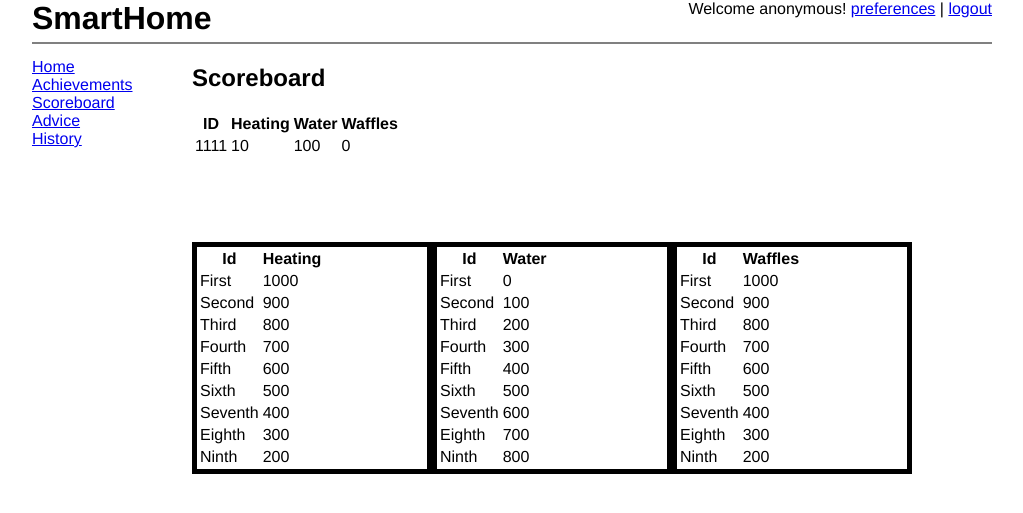
After one commit to adreena/HomeWatch, a PHP site: page /crazy_eddie_stuff/scoreboard.php in a window 1280 px wide. The commit adds this page. Shown: the top 513 px of the page, without its empty margins (128-1151 px from the left). Run offline with PHP 8.4, Linux system fonts and the light colour scheme; some libraries are stand-ins or nearby versions.

Commit message:
Refactored scoreboard into Twig template.

```diff
--- /dev/null
+++ b/crazy_eddie_stuff/scoreboard.php
@@ -0,0 +1,12 @@
+<?php
+
+require_once __DIR__ . '/../vendor/autoload.php';
+
+/* Twig configuration. */
+$loader = new Twig_Loader_Filesystem(__DIR__ . '/templates');
+$twig = new Twig_Environment($loader);
+
+/* This one is "dynamic"; it doesn't need any data to be produced whilst
+ * rendering the template. */
+
+echo $twig->render('resident-scoreboard.html');
--- /dev/null
+++ b/crazy_eddie_stuff/static/scoreboard.js
@@ -0,0 +1,60 @@
+/* Render scoreboards. */
+
+/* This one requires A LOT of refactoring, so I didn't really bother. Just
+ * changed a few things.
+ * Might want to look at Underscore template system:
+ *
+ *    http://underscorejs.org/#template
+ *
+ */
+
+/* Hard-coded data for testing. */
+var entryNames = ["ID","Heating","Water","Waffles"];
+var currentScores = [1111, 10, 100, 0];
+var entries = [["First",1000,0],["Second",900,100],["Third",800,200],["Fourth",700,300],["Fifth",600,400],["Sixth",500,500],["Seventh",400,600],["Eighth",300,700],["Ninth",200,800]];
+
+
+function CreateCurrentScoreTable() {
+	var str = '<table><tr>';
+    for ( var i=0; i< entryNames.length; i++){
+        str += '<th>' + entryNames[i] + '</th>';
+    }
+	str += "</tr><tr>"
+	for ( var i=0; i< currentScores.length; i++){
+        str += '<td>' + currentScores[i] + '</td>';
+    }
+    str += '</tr></table>';
+    return str;
+}
+
+function fillEntries() {
+}
+
+function SortEntries(column) {
+}
+
+function CreateRankingTable(interestLabel, interestEntry) {
+	var str = '<table class="scoreboard">';
+    str += '<tr><th>Id</th><th>' + interestLabel + '</th></tr>';
+    for ( var i=0; i< entries.length; i++){
+        str += '<tr><td>' + entries[i][0] + '</td><td>' + entries[i][interestEntry] + '</td></tr>';
+    }
+    str += '</table>';
+    return str;
+}
+
+function displayTables() {
+	fillEntries();
+
+	var existingDiv = document.getElementById('scoreboards');
+	existingDiv.innerHTML += CreateCurrentScoreTable();
+	existingDiv.innerHTML += "<p>&nbsp;</p><p>&nbsp;</p>";
+	SortEntries(1);
+	existingDiv.innerHTML += CreateRankingTable(entryNames[1],1);
+	SortEntries(2);
+	existingDiv.innerHTML += CreateRankingTable(entryNames[2],2);
+	SortEntries(3);
+	existingDiv.innerHTML += CreateRankingTable(entryNames[3],1);
+
+	//setTimeout("displayTables()",3000);
+}
--- a/crazy_eddie_stuff/static/style.css
+++ b/crazy_eddie_stuff/static/style.css
@@ -45,8 +45,9 @@ body {
 }
 #container > article {
     position: absolute;
-    right: 0;
-    min-width: 720px;
+    left: 160px;
+    width: 800px;
+    padding-bottom: 16px;
 }.achievements div {
     display: inline-block;
     float: left;
@@ -54,3 +55,9 @@ body {
 .achievements {
     width: 800px;
 }
+.scoreboard {
+  display: inline-block;
+  border: 5px solid;
+  float: left;
+  width: 240px;
+}
--- a/crazy_eddie_stuff/templates/resident-achievements-table.html
+++ b/crazy_eddie_stuff/templates/resident-achievements-table.html
@@ -13,3 +13,4 @@
   {%- set desc = achievement.description %}
   <div><img src="{{ iconURL }}" alt="{{ desc }}" title="{{ desc }}" /></div>
 {% endfor %}
+</div>
--- a/crazy_eddie_stuff/templates/resident-achievements.html
+++ b/crazy_eddie_stuff/templates/resident-achievements.html
@@ -1,3 +1,9 @@
+{# Achievements page.
+
+   Requires `achievements` array of Acheivement instances.
+
+#}
+
 {% extends 'resident-base.html' %}
 
 {% block title 'Achievements' %}
--- a/crazy_eddie_stuff/templates/resident-base.html
+++ b/crazy_eddie_stuff/templates/resident-base.html
@@ -4,6 +4,8 @@
     <meta charset="UTF-8">
     <link rel="stylesheet" type="text/css" href="static/style.css" />
     <title>SmartHome - {% block title %}{% endblock %}</title>
+    {%- block extraScripts %}{% endblock extraScripts %}
+    {%- block extraStyles %}{% endblock extraStyles %}
 </head>
 <body>
 <div id="container">
--- a/crazy_eddie_stuff/templates/resident-common.html
+++ b/crazy_eddie_stuff/templates/resident-common.html
@@ -13,7 +13,7 @@
   <nav>
     <ul>
         <li><a href="#">Home</a></li>
-        <li><a href="#">Achievements</a></li>
+        <li><a href="./achievements.php">Achievements</a></li>
         <li><a href="./scoreboard.php">Scoreboard</a></li>
         <li><a href="#">Advice</a></li>
         <li><a href="#">History</a></li>
--- /dev/null
+++ b/crazy_eddie_stuff/templates/resident-scoreboard.html
@@ -0,0 +1,31 @@
+{# Scoreboard page.
+
+  Requires `scores` array.
+
+#}
+
+{% extends 'resident-base.html' %}
+
+{% block title 'Scoreboard' %}
+
+{% block extraScripts %}
+<script src="static/scoreboard.js"></script>
+{% endblock %}
+
+{% block content %}
+  <h1>Scoreboard</h1>
+
+  <!--h2>Waffles!</h2-->
+
+  <div id="scoreboards">
+
+    <div id="tableA"></div>
+    <div id="tableB"></div>
+    <div id="tableC"></div>
+    <div id="tableD"></div>
+
+    <script>displayTables()</script>
+
+  </div>
+
+{% endblock %}
```
